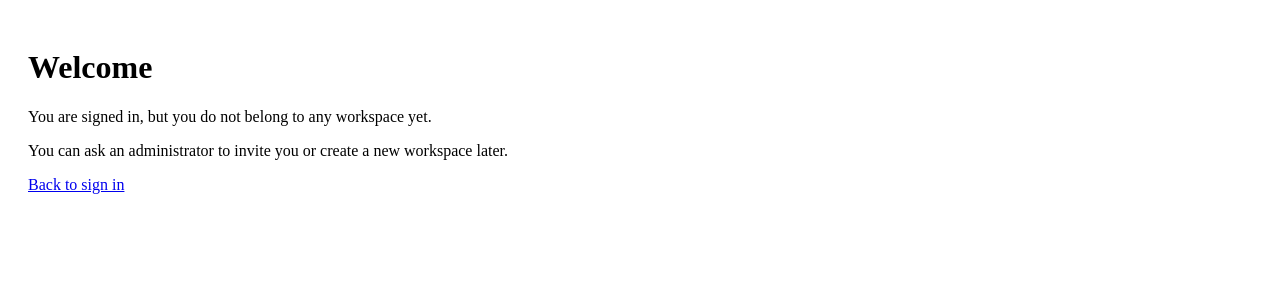
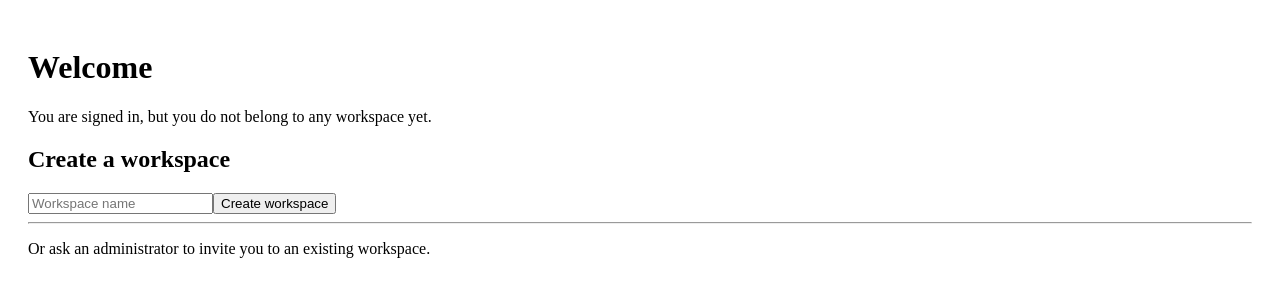
Before and after one commit to cristi1985/CalendarProgrammer, a Next.js app: page /onboarding in a window 1280 px wide. Shown: the top 300 px of the page. Built offline with nearby package versions, Linux system fonts and the light colour scheme.

Commit message:
Add workspace creation page

```diff
--- a/src/app/onboarding/page.tsx
+++ b/src/app/onboarding/page.tsx
@@ -1,12 +1,28 @@
-import Link from 'next/link'
+import { createWorkspace } from "./actions"
+
 
 export default function OnboardingPage() {
   return (
-    <div>
+      <div>
       <h1>Welcome</h1>
       <p>You are signed in, but you do not belong to any workspace yet.</p>
-      <p>You can ask an administrator to invite you or create a new workspace later.</p>
-      <Link href="/signin">Back to sign in</Link>
+
+      <h2>Create a workspace</h2>
+
+      <form action={createWorkspace}>
+        <input
+          name="name"
+          placeholder="Workspace name"
+          required
+        />
+        <button type="submit">Create workspace</button>
+      </form>
+
+      <hr />
+
+      <p>
+        Or ask an administrator to invite you to an existing workspace.
+      </p>
     </div>
   )
 }
```
